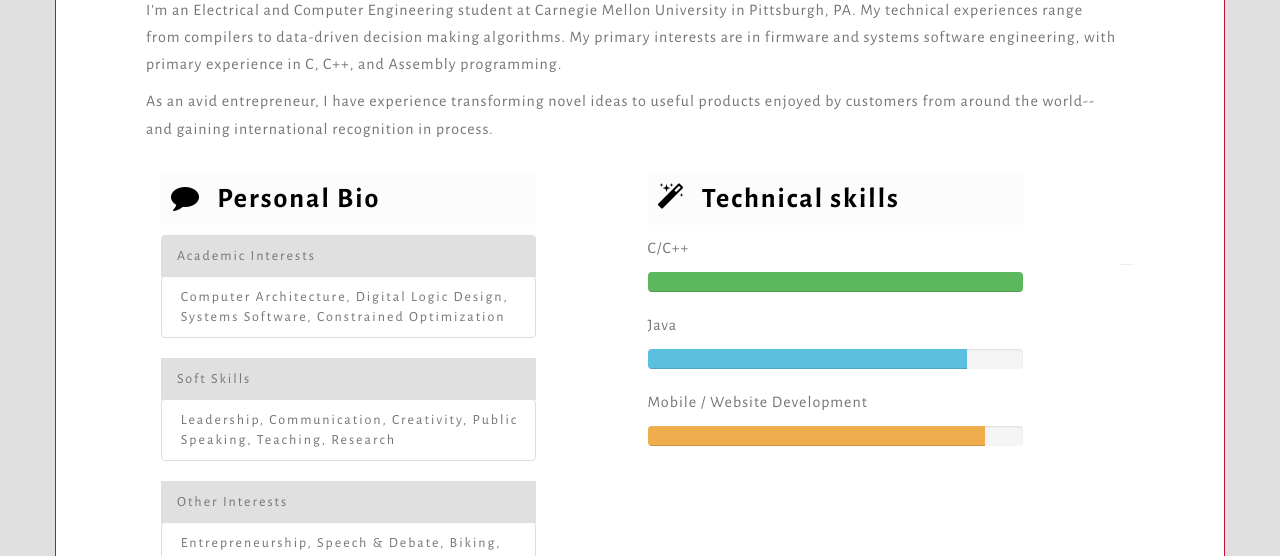
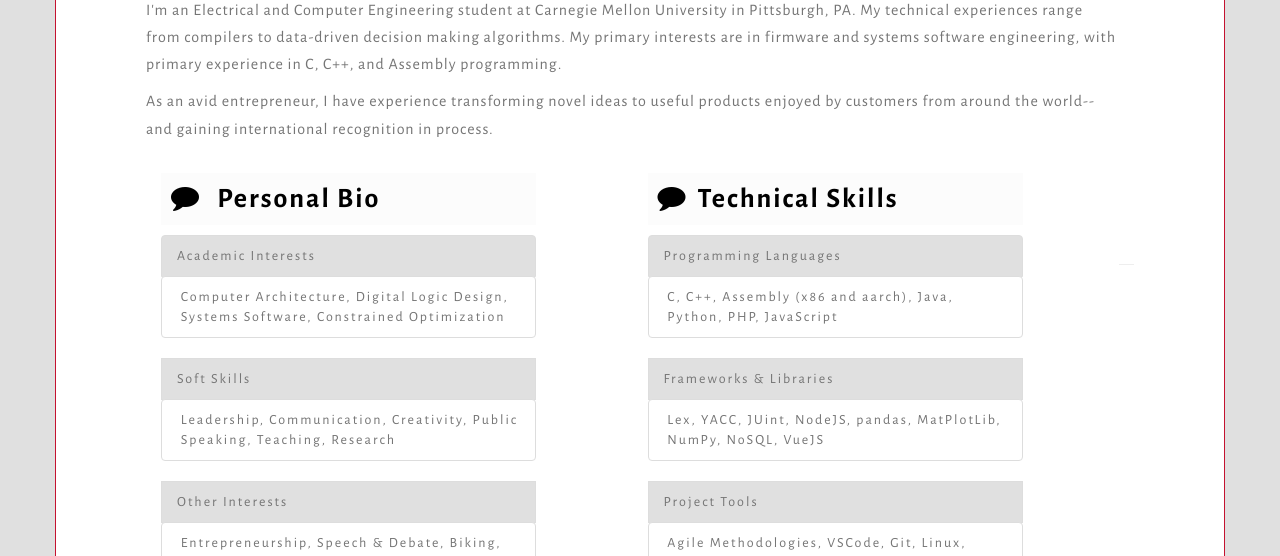
Before and after one commit to hsmayer07/hsmayer07.github.io, a plain HTML site: page index.html in a window 1280 px wide. Shown: the part 396-952 px from the top of the page. Drawn offline with nearby package versions, Linux system fonts and the light colour scheme.

Commit message:
Updated technical skills.

```diff
--- a/index.html
+++ b/index.html
@@ -131,32 +131,24 @@
                     <div class="col-md-6 mainright">
                         <div class="row">
                             <div class="col-sm-11 col-md-10">
-                                <h2><span class="secicon fa fa-magic"></span><b> Technical skills</b></h2>
+                                <h2><span class="secicon fa fa-comment"></span><b>Technical Skills</b></h2>
                             </div><!--icon end-->
 
                             <div class="col-sm-11 col-md-10">
-
-                                <p>C/C++</p>
-                                <div class="progress">
-                                    <div class="progress-bar progress-bar-success" role="progressbar" aria-valuenow="100" aria-valuemin="0" aria-valuemax="100" style="width: 100%">
-                                        <span class="sr-only">100% (C/C++)</span>
-                                    </div>
-                                </div><!--skill end-->
-
-
-                                <p>Java</p>
-                                <div class="progress">
-                                    <div class="progress-bar progress-bar-info" role="progressbar" aria-valuenow="85" aria-valuemin="0" aria-valuemax="100" style="width: 85%">
-                                        <span class="sr-only">85% (Java)</span>
-                                    </div>
-                                </div><!--skill end-->
-
-                                <p>Mobile / Website Development</p>
-                                <div class="progress">
-                                    <div class="progress-bar progress-bar-warning" role="progressbar" aria-valuenow="90" aria-valuemin="0" aria-valuemax="100" style="width: 90%">
-                                        <span class="sr-only">90% (WebDev)</span>
-                                    </div>
-                                </div><!--skill end-->
+                                <ul class="list-group">
+                                    <li style="background-color: #E0E0E0" class="list-group-item">Programming Languages</li>
+                                    <ul class="list-group">
+                                        <li class="list-group-item" style="padding-left: 5%; list-style-type: disc !important;">C, C++, Assembly (x86 and aarch), Java, Python, PHP, JavaScript</li>
+                                    </ul>
+                                    <li style="background-color: #E0E0E0" class="list-group-item">Frameworks &amp; Libraries</li>
+                                    <ul class="list-group">
+                                        <li class="list-group-item" style="padding-left: 5%; list-style-type: disc !important;">Lex, YACC, JUint, NodeJS, pandas, MatPlotLib, NumPy, NoSQL, VueJS </li>
+                                    </ul>
+                                    <li style="background-color: #E0E0E0" class="list-group-item">Project Tools</li>
+                                    <ul class="list-group">
+                                        <li class="list-group-item" style="padding-left: 5%; list-style-type: disc !important;">Agile Methodologies, VSCode, Git, Linux, Microsoft Office, Docker, Google Cloud, VIM</li>
+                                    </ul>
+                                  </ul>
                             </div><!--info end-->
                         </div><!--tech skills end-->
 
```
